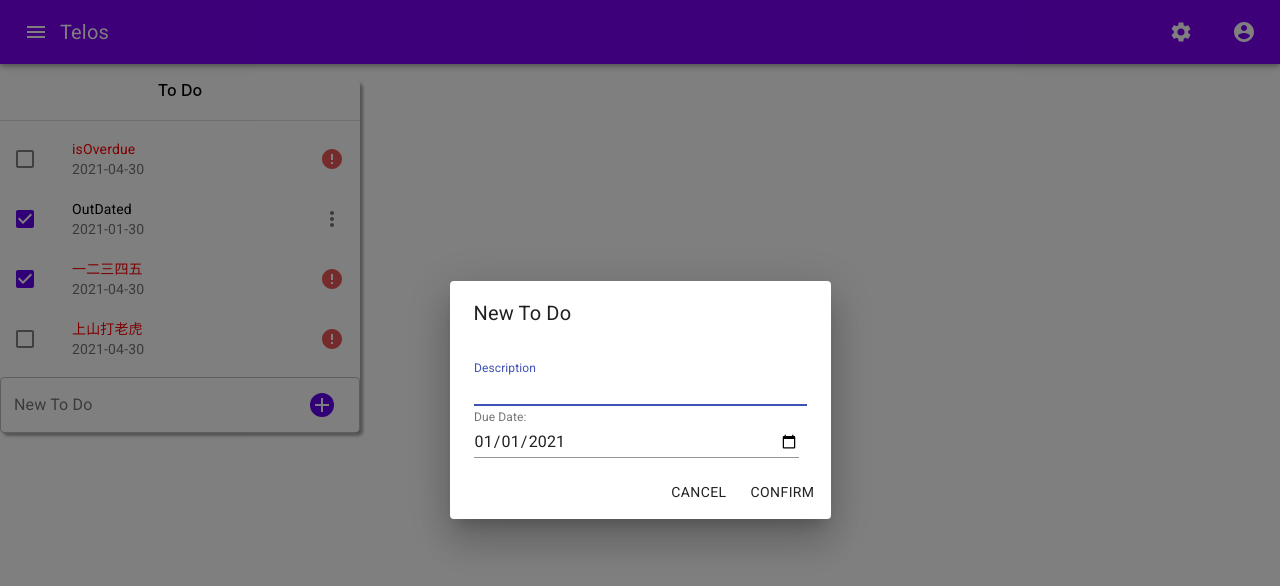
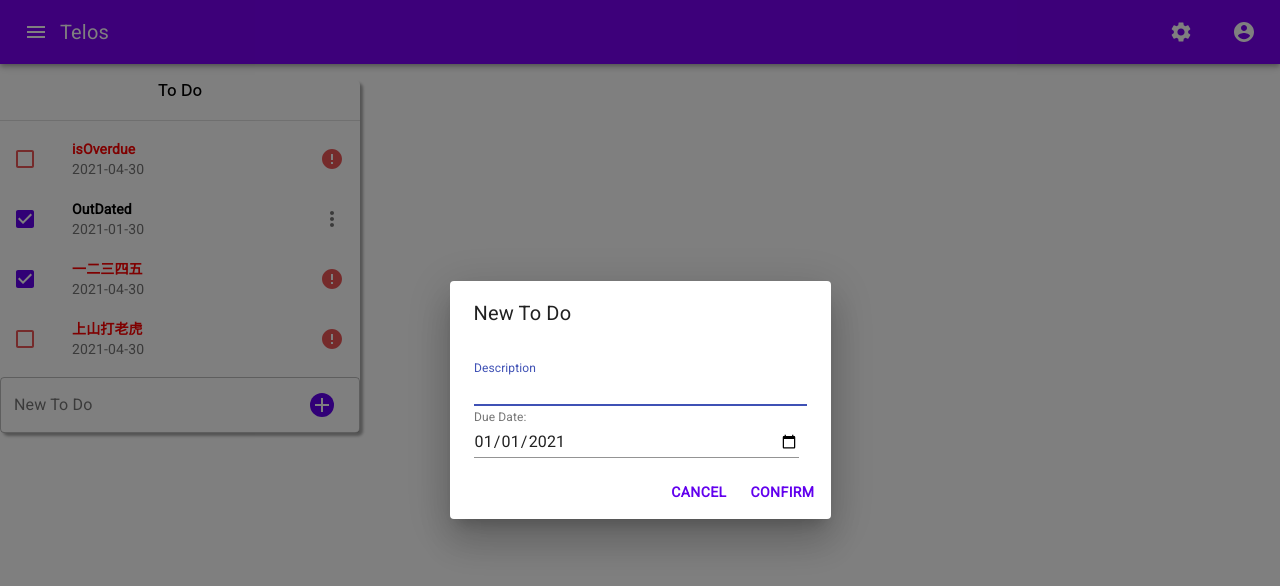
Before and after one commit to UOA-SE701-Group3-2021/3Lancers, a React (Create React App) app in the folder telos-frontend/: page /todo in a window 1280 px wide. Both pictures are taken after a click on the button 322 px from the left and 405 px from the top of the page. Shown: the top 586 px of the page. Built offline with nearby package versions, Linux system fonts and the light colour scheme.

Commit message:
Changed styling of Dashboard Todo to better match Journal Todo

```diff
--- a/telos-frontend/src/components/todo/DashboardTodo.jsx
+++ b/telos-frontend/src/components/todo/DashboardTodo.jsx
@@ -41,6 +41,10 @@ const useStyles = makeStyles((theme) => ({
     display: 'flex',
     flexWrap: 'wrap',
   },
+  button: {
+    color: '#6200ee',
+    fontWeight: 'bold',
+  },
   datetextField: {
     marginRight: theme.spacing(1),
   },
@@ -48,6 +52,7 @@ const useStyles = makeStyles((theme) => ({
 
 const outdated = {
   color: 'red',
+  fontWeight: 'Bold',
 };
 
 const DashboardTodo = () => {
@@ -133,7 +138,7 @@ const DashboardTodo = () => {
     setOpen(true);
   };
 
-  const closeAdd = () => {
+  const handleClose = () => {
     setAnchorEl(null);
     setOpen(false);
   };
@@ -255,7 +260,7 @@ const DashboardTodo = () => {
                 <ListItemIcon>
                   {/* Overdue checkbox properties */}
                   <Checkbox
-                    className={styles.checkbox}
+                    className={styles.checkboxOverdue}
                     edge="start"
                     color="primary"
                     checked={todo.completed}
@@ -270,6 +275,7 @@ const DashboardTodo = () => {
                 // If it is not cancelled, text will appear as normal
                 <ListItemText
                   id={labelId}
+                  primaryTypographyProps={{ style: { fontWeight: 'bold' } }}
                   primary={` ${todo.name}`}
                   secondary={` ${todo.due}`}
                   style={{
@@ -350,7 +356,7 @@ const DashboardTodo = () => {
                 </IconButton>
                 {/* The modal that will be displayed for the user to input their description and due date
                   User input is stored and added into the new item list */}
-                <Dialog open={open} onClose={closeAdd} aria-labelledby="form-dialog-title">
+                <Dialog open={open} onClose={handleClose} aria-labelledby="form-dialog-title">
                   <DialogTitle id="form-dialog-title">New To Do</DialogTitle>
                   <DialogContent>
                     <form className={classes.datecontainer} noValidate>
@@ -382,7 +388,7 @@ const DashboardTodo = () => {
                   {/* Button to for the user to cancel or Confirm
                   If the user confirms, the date and description will be set. If the user cancels then nothing will be set */}
                   <DialogActions>
-                    <Button className={classes.button} onClick={closeAdd}>
+                    <Button className={classes.button} onClick={handleClose}>
                       Cancel
                     </Button>
                     <Button
@@ -391,7 +397,7 @@ const DashboardTodo = () => {
                       // Once either buttons has been pressed then the modal will close to show other components
                       onClick={() => {
                         secondEvent();
-                        closeAdd();
+                        handleClose();
                       }}
                     >
                       Confirm
--- a/telos-frontend/src/components/todo/DashboardTodo.module.css
+++ b/telos-frontend/src/components/todo/DashboardTodo.module.css
@@ -33,6 +33,10 @@
   color: #828282 !important;
 }
 
+.checkboxOverdue {
+  color: #eb5757 !important;
+}
+
 .outdated {
   color: red !important;
 }
```
